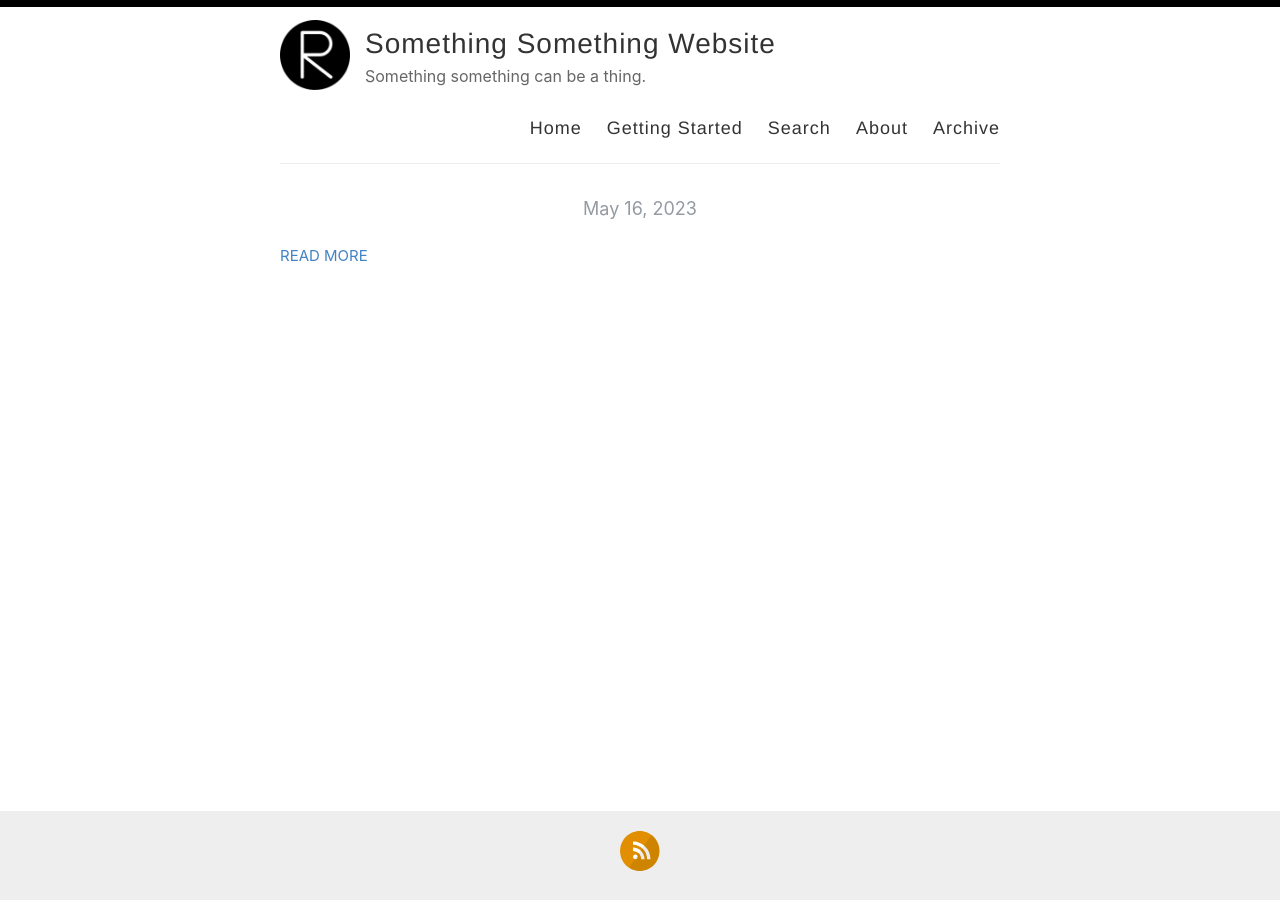
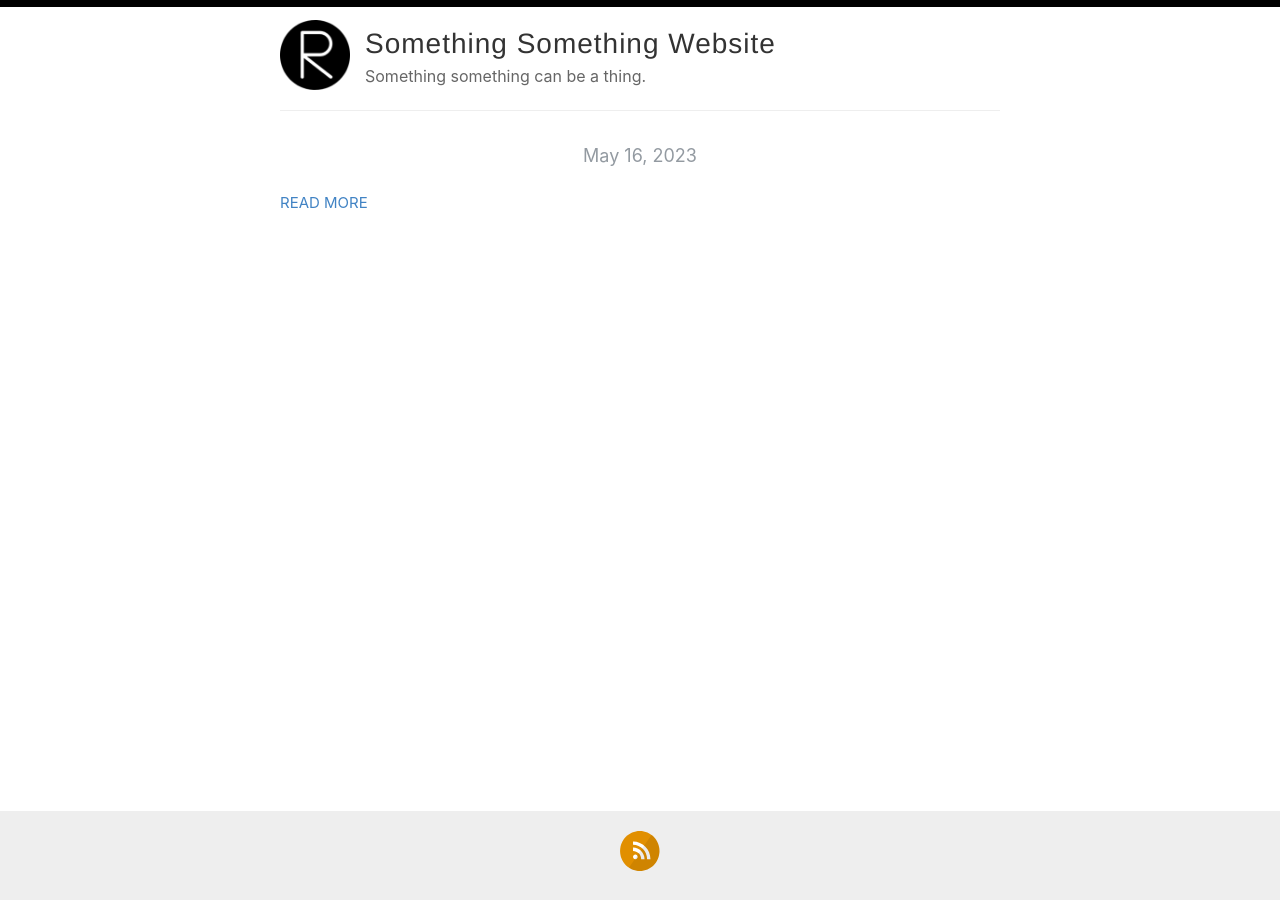
Before and after one commit to pendashteh/somethingsomething, a Jekyll site: the page built from index.html, in a window 1280 px wide. Built offline with Jekyll 4.4.1, drawn with Linux system fonts in a browser that asks for light colours; the list of posts is cut into pages by our own code.

Commit message:
Removes menu items.

```diff
--- a/_layouts/default.html
+++ b/_layouts/default.html
@@ -28,11 +28,9 @@
             </div>
 
             <nav>
+<!--
               <a href="{{ site.baseurl }}/">Home</a>
-              <a href="{{ site.baseurl }}/getting-started">Getting Started</a>
-              <a href="{{ site.baseurl }}/search">Search</a>
-              <a href="{{ site.baseurl }}/about">About</a>
-              <a href="{{ site.baseurl }}/archive">Archive</a>
+-->
             </nav>
           </header>
         </div>
```
